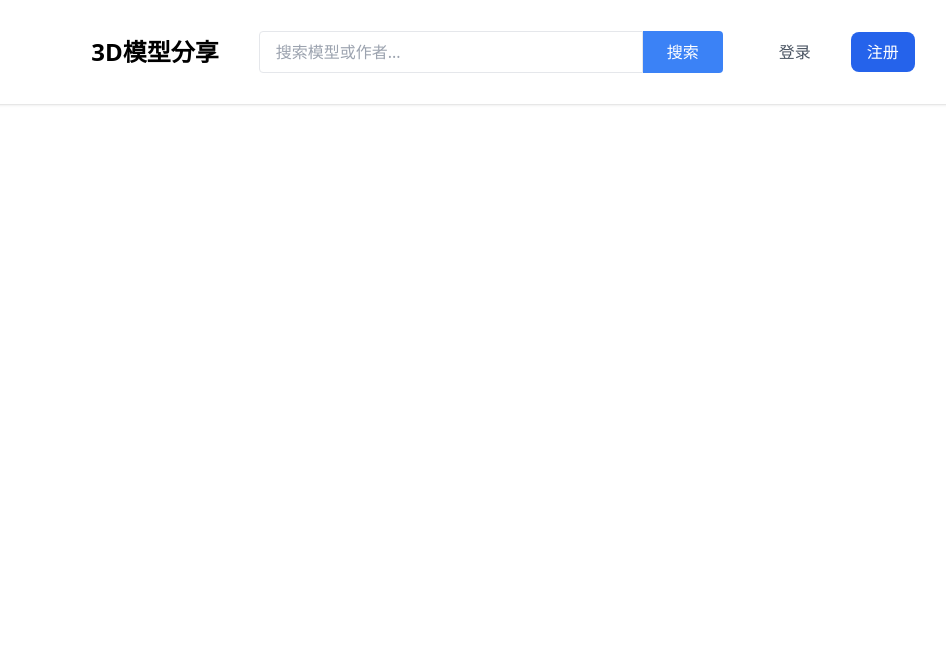
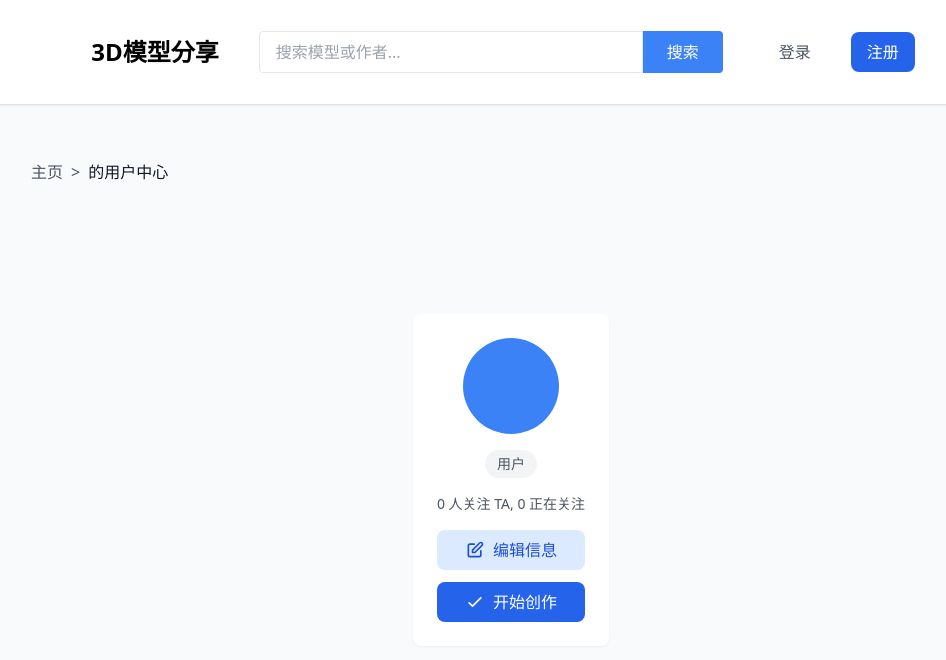
Before and after one commit to DailySleepy/3d-model-website, a Vue app in the folder frontend/: page /user in a window 1280 px wide. Before the commit this address had no page. Shown: the top 660 px of the page, without its empty margins (129-1075 px from the left). Built offline with nearby package versions, Linux system fonts and the light colour scheme.

Commit message:
feat: 添加了用户界面与简单的导航

```diff
--- a/frontend/src/App.vue
+++ b/frontend/src/App.vue
@@ -12,14 +12,13 @@
         <!-- 登录后样式 -->
          <div v-else class="flex items-center p-4 space-x-10">
           <!-- 用户头像和用户名 -->
-          <div class="flex items-center gap-2">
-            <img
-              :src="authStore.avatarUrl"
-              :alt="authStore.username"
-              class="w-8 h-8 rounded-full"
-            />
-            <span class="text-gray-700">{{ authStore.username }}</span>
-          </div>
+           <router-link to="/user" class="flex items-center gap-2">
+             <img
+               :src="authStore.avatarUrl"
+               :alt="authStore.username"
+               class="w-8 h-8 rounded-full"
+             />
+           </router-link>
           <!-- 退出登录按钮 -->
           <button
             @click="handleLogout"
--- a/frontend/src/router/index.js
+++ b/frontend/src/router/index.js
@@ -4,6 +4,8 @@ import SearchResult from '@/views/SearchResult.vue'
 import ModelDetail from '@/views/ModelDetail.vue'
 import LoginPage from '@/views/LoginPage.vue'
 import RegisterPage from '@/views/RegisterPage.vue'
+import UserSettingsPage from '@/views/UserSettingsPage.vue'
+import UserPage from '@/views/UserPage.vue'
 // TODO: 添加其他路由
 
 const routes = [
@@ -11,7 +13,9 @@ const routes = [
   { path: '/search', component: SearchResult },
   { path: '/model/:id', component: ModelDetail },
   { path: '/login', component: LoginPage },
-  { path: '/register', component: RegisterPage }
+  { path: '/register', component: RegisterPage },
+  { path: '/user', component: UserPage },
+  { path: '/user/settings', component: UserSettingsPage }
 ]
 
 const router = createRouter({
--- a/frontend/src/views/LoginPage.vue
+++ b/frontend/src/views/LoginPage.vue
@@ -1,5 +1,10 @@
 <template>
   <div class="flex items-center justify-center min-h-screen bg-gray-50">
+    <nav class="absolute top-40 left-40 text-1xl text-gray-600">
+      <router-link to="/" class="hover:underline">主页</router-link>
+      <span class="mx-2">></span>
+      <span class="text-gray-900">登录</span>
+    </nav>
     <!-- 登录表单 -->
     <div class="bg-white p-8 rounded-lg shadow-md w-full max-w-md">
       <!--提示信息-->
--- a/frontend/src/views/RegisterPage.vue
+++ b/frontend/src/views/RegisterPage.vue
@@ -1,6 +1,11 @@
 <template>
   <!-- TODO:用户协议的内容 -->
   <div class="flex items-center justify-center min-h-screen bg-gray-50">
+        <nav class="absolute top-40 left-40 text-1xl text-gray-600">
+      <router-link to="/" class="hover:underline">主页</router-link>
+      <span class="mx-2">></span>
+      <span class="text-gray-900">注册</span>
+    </nav>
     <!-- 注册表单 -->
     <div class="bg-white p-8 rounded-lg shadow-md w-full max-w-md">
       <!--提示信息-->
--- /dev/null
+++ b/frontend/src/views/UserPage.vue
@@ -0,0 +1,72 @@
+<template>
+    <div class="flex items-center justify-center min-h-screen bg-gray-50">
+    <nav class="absolute top-40 left-40 text-1xl text-gray-600">
+      <router-link to="/" class="hover:underline">主页</router-link>
+      <span class="mx-2">></span>
+      <span class="text-gray-900">{{ authStore.username }}的用户中心</span>
+    </nav>
+        <!-- 左侧：用户资料卡片 -->
+        <div class="lg:col-span-1">
+          <div class="bg-white rounded-lg shadow-sm p-6 sticky top-24">
+            <!-- 头像 -->
+            <div class="flex justify-center mb-4">
+              <div class="w-24 h-24 rounded-full bg-blue-500 flex items-center justify-center text-white text-2xl font-semibold">
+                <span v-if="!userAvatar">{{ userInitial }}</span>
+                <img
+                  v-else
+                  :src="userAvatar"
+                  alt="Avatar"
+                  class="w-full h-full rounded-full object-cover"
+                />
+              </div>
+            </div>
+
+            <!-- 用户名 -->
+            <h1 class="text-xl font-bold text-center mb-2">{{ username }}</h1>
+
+            <!-- 用户角色 -->
+            <div class="flex justify-center mb-4">
+              <span class="px-3 py-1 bg-gray-100 text-gray-600 text-sm rounded-full">用户</span>
+            </div>
+
+            <!-- 社交统计 -->
+            <div class="text-center text-sm text-gray-600 mb-4 space-y-1">
+              <div>{{ followersCount }} 人关注 TA, {{ followingCount }} 正在关注</div>
+            </div>
+
+            <!-- 操作按钮 -->
+            <div class="space-y-3">
+              <router-link
+                to="/user/settings"
+                class="w-full flex items-center justify-center gap-2 px-4 py-2 bg-blue-100 text-blue-700 rounded-lg hover:bg-blue-200 transition-colors"
+              >
+                <svg class="w-5 h-5" fill="none" stroke="currentColor" viewBox="0 0 24 24">
+                  <path stroke-linecap="round" stroke-linejoin="round" stroke-width="2" d="M11 5H6a2 2 0 00-2 2v11a2 2 0 002 2h11a2 2 0 002-2v-5m-1.414-9.414a2 2 0 112.828 2.828L11.828 15H9v-2.828l8.586-8.586z" />
+                </svg>
+                <span>编辑信息</span>
+              </router-link>
+              <button
+                class="w-full flex items-center justify-center gap-2 px-4 py-2 bg-blue-600 text-white rounded-lg hover:bg-blue-700 transition-colors"
+              >
+                <svg class="w-5 h-5" fill="none" stroke="currentColor" viewBox="0 0 24 24">
+                  <path stroke-linecap="round" stroke-linejoin="round" stroke-width="2" d="M5 13l4 4L19 7" />
+                </svg>
+                <span>开始创作</span>
+              </button>
+            </div>
+          </div>
+        </div>
+    </div>
+</template>
+
+<script setup>
+import { ref, onUnmounted } from 'vue'
+import { useRouter } from 'vue-router'
+import { useAuthStore } from '@/stores/auth'
+
+const authStore = useAuthStore()
+const router = useRouter()
+
+const followersCount = ref(0)
+const followingCount = ref(0)
+</script>
--- /dev/null
+++ b/frontend/src/views/UserSettingsPage.vue
@@ -0,0 +1,9 @@
+<template>
+    <div class="flex items-center justify-center min-h-screen bg-gray-50">
+        <h1 class="text-3xl font-bold text-center my-8">用户设置中心</h1>
+    </div>
+</template>
+
+<script setup>
+
+</script>
```
